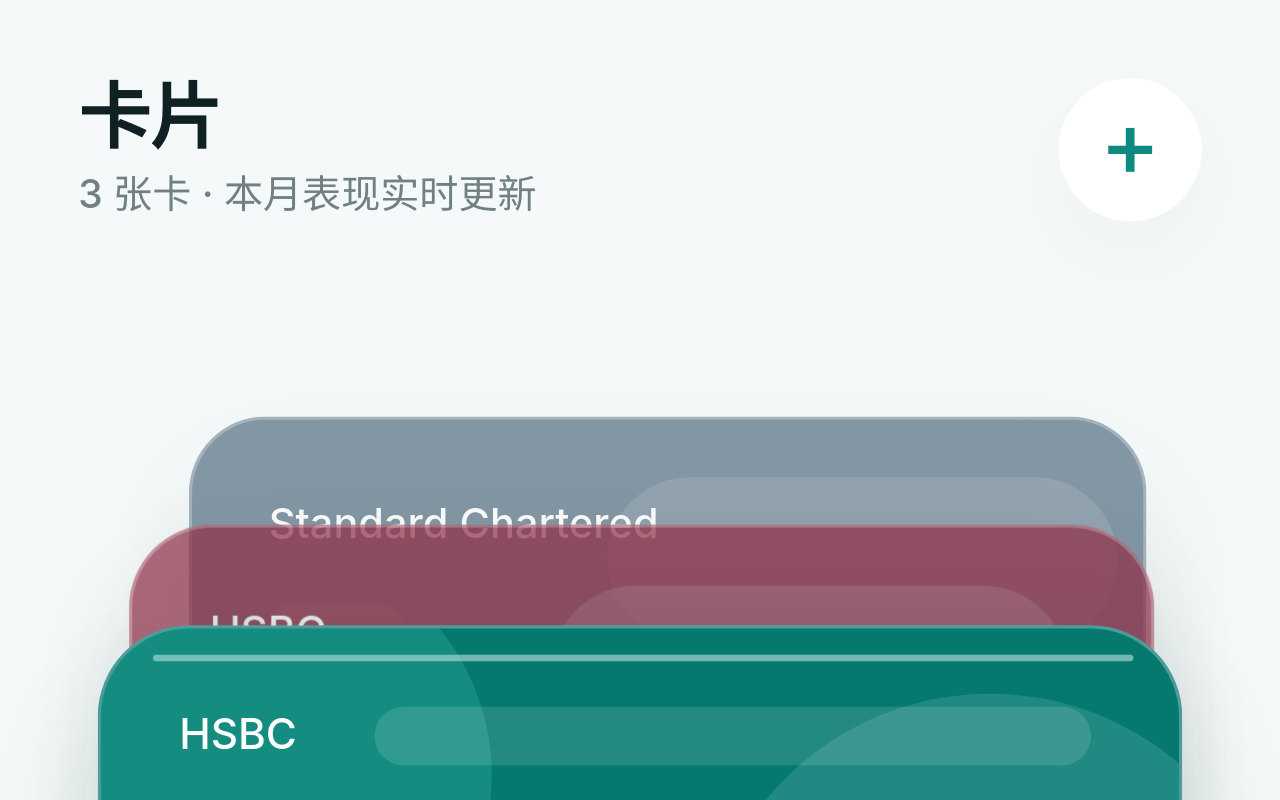
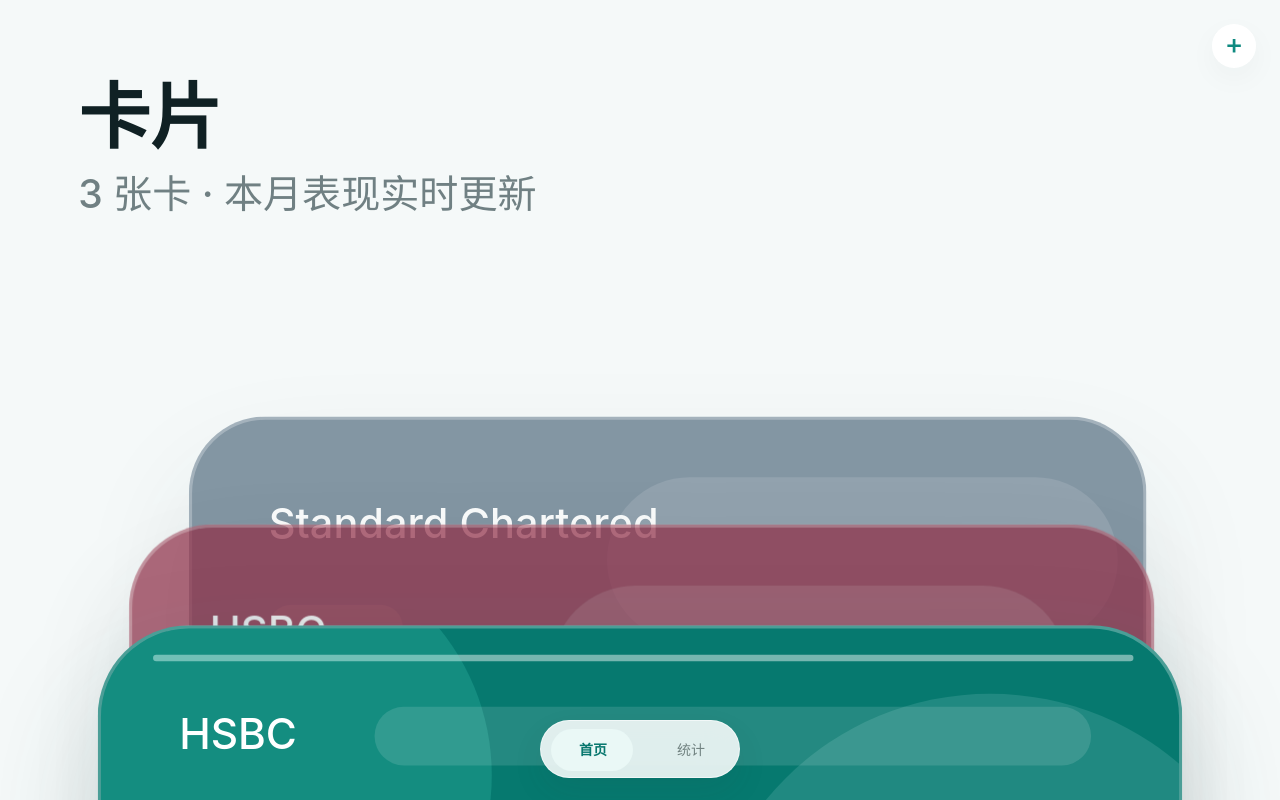
Before and after one commit to zhx60403/cardce_web, a React (Vite) app: page / in a window 1280 px wide. Shown: the top 800 px of the page. Built offline with nearby package versions, Linux system fonts and the light colour scheme.

Commit message:
修改首页样式问题

```diff
--- a/src/components/Shell.jsx
+++ b/src/components/Shell.jsx
@@ -1,9 +1,12 @@
 import React from "react";
 
-export function PhoneShell({ className, children }) {
+export function PhoneShell({ className, children, fixedChildren }) {
   return (
     <main className="audit-canvas">
       <section className={`screen-root ${className}`}>{children}</section>
+      {fixedChildren ? (
+        <div className="screen-fixed-layer">{fixedChildren}</div>
+      ) : null}
     </main>
   );
 }
--- a/src/main.jsx
+++ b/src/main.jsx
@@ -28,9 +28,27 @@
 
 function HomeStatsShell({ route, direction, prefersReducedMotion, navigate }) {
   const active = route === 'stats' ? 'stats' : 'home';
+  const fixedChildren = (
+    <>
+      {route === 'home' ? (
+        <a
+          className="cards-add-button"
+          href="/cards/new/region"
+          aria-label="新增卡片"
+          onClick={navigate('/cards/new/region')}
+        >
+          +
+        </a>
+      ) : null}
+      <Dock active={active} navigate={navigate} />
+    </>
+  );
 
   return (
-    <PhoneShell className={route === 'stats' ? 'stats-page' : 'cards-page'}>
+    <PhoneShell
+      className={route === 'stats' ? 'stats-page' : 'cards-page'}
+      fixedChildren={fixedChildren}
+    >
       <AnimatePresence
         mode="wait"
         initial={false}
@@ -56,7 +74,6 @@
           )}
         </motion.div>
       </AnimatePresence>
-      <Dock active={active} navigate={navigate} />
     </PhoneShell>
   );
 }
--- a/src/pages/HomePage.jsx
+++ b/src/pages/HomePage.jsx
@@ -108,14 +108,6 @@
           <h1>卡片</h1>
           <p>3 张卡 · 本月表现实时更新</p>
         </div>
-        <a
-          className="cards-add-button"
-          href="/cards/new/region"
-          aria-label="新增卡片"
-          onClick={navigate('/cards/new/region')}
-        >
-          +
-        </a>
       </header>
 
       <section
--- a/src/styles/base.css
+++ b/src/styles/base.css
@@ -50,8 +50,18 @@
   background: var(--figma-bg);
 }
 
+.mobile-cover,
+.mobile-cover body,
+.mobile-cover #root {
+  height: auto;
+  min-height: 100%;
+  overflow-x: hidden;
+  overflow-y: auto;
+}
+
 .mobile-cover #root {
   padding: 0;
+  align-items: start;
 }
 
 a {
@@ -82,6 +92,15 @@
   overflow: visible;
 }
 
+.mobile-cover .cards-page,
+.mobile-cover .cards-page .tab-content-transition-layer {
+  min-height: 1120px;
+}
+
+.mobile-cover .audit-canvas:has(.cards-page) {
+  height: calc(1120px * var(--app-scale));
+}
+
 .screen-root {
   position: absolute;
   left: 0;
@@ -99,8 +118,37 @@
   background: var(--figma-bg);
 }
 
+.screen-fixed-layer {
+  position: absolute;
+  left: 0;
+  top: 0;
+  width: var(--target-width);
+  height: var(--target-height);
+  transform: scale(var(--app-scale));
+  transform-origin: top left;
+  pointer-events: none;
+  z-index: 80;
+}
+
+.screen-fixed-layer > * {
+  pointer-events: auto;
+}
+
 .mobile-cover .screen-root {
   border-radius: 0;
+}
+
+.mobile-cover .screen-fixed-layer {
+  position: fixed;
+  inset: 0;
+  width: 100vw;
+  height: 100dvh;
+  transform: none;
+  z-index: 100;
+}
+
+.mobile-cover .cards-page {
+  overflow: visible;
 }
 
 .cards-top-bar,
@@ -178,6 +226,16 @@
   z-index: 30;
 }
 
+.mobile-cover .dock {
+  position: fixed;
+  left: 50%;
+  top: auto;
+  bottom: 22px;
+  transform: translateX(-50%);
+  transform-origin: bottom center;
+  z-index: 100;
+}
+
 .dock-active {
   position: absolute;
   top: 8px;
--- a/src/styles/cards.css
+++ b/src/styles/cards.css
@@ -2,8 +2,8 @@
 /* Cards page. Geometry is from the earlier fixed-viewport reconstruction; effects are screenshot-calibrated. */
 .cards-add-button {
   position: absolute;
-  left: 301px;
-  top: 4px;
+  left: 325px;
+  top: 24px;
   width: 44px;
   height: 44px;
   border-radius: 22px;
@@ -16,6 +16,16 @@
   line-height: 34px;
   padding-bottom: 4px;
   box-shadow: 0 10px 30px rgba(30, 48, 50, 0.04);
+}
+
+.mobile-cover .cards-add-button {
+  position: fixed;
+  left: auto;
+  right: 24px;
+  top: 24px;
+  transform: none;
+  transform-origin: top right;
+  z-index: 100;
 }
 
 .cards-stack {
@@ -306,11 +316,8 @@
   left: 0;
   top: 448px;
   width: 393px;
-  height: 304px;
-  overflow-x: hidden;
-  overflow-y: auto;
-  overscroll-behavior: contain;
-  scrollbar-width: none;
+  height: 542px;
+  overflow: visible;
   z-index: 2;
 }
 
```
